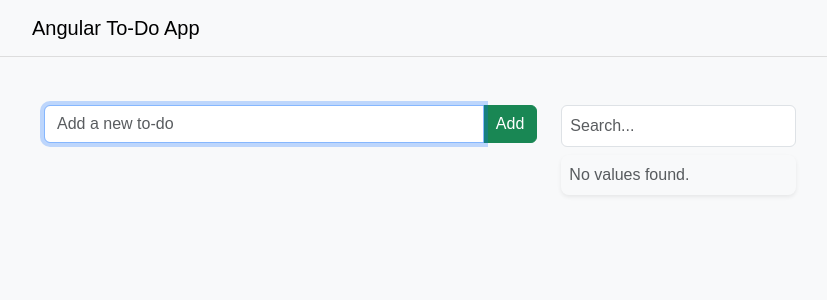
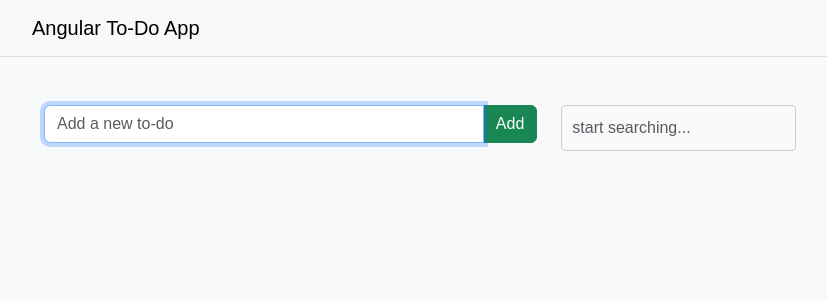
Before and after one commit to DevSatyaEva/angular-todo, an Angular app: page /todo in a window 1280 px wide. Shown: the top 300 px of the page, without its empty margins (220-1047 px from the left). Built offline with nearby package versions, Linux system fonts and the light colour scheme.

Commit message:
Some Update

```diff
--- a/src/app/features/todo/components/todo-dropdown/todo-dropdown.component.html
+++ b/src/app/features/todo/components/todo-dropdown/todo-dropdown.component.html
@@ -1,15 +1,30 @@
 <div class="dropdown-wrapper">
-  <!-- Search Input -->
-  <input
-    id="dropdownInput"
-    type="text"
-    [formControl]="searchControl"
-    placeholder="Search..."
-    class="form-control"
-    (keydown)="onKeyDown($event)"
-    (focus)="onFocus()"
-    (input)="onInputChange()"
-  />
+  <!-- Input Wrapper -->
+  <div class="input-wrapper">
+    <!-- Selected Value (Read-Only) -->
+    <input
+      *ngIf="!isEditing"
+      id="selectedValueInput"
+      type="text"
+      [value]="selectedValue"
+      class="form-control selected-value"
+      readonly
+      placeholder="start searching..."
+      (focus)="startEditing()"
+    />
+
+    <!-- Search Input (Editable) -->
+    <input
+      *ngIf="isEditing"
+      id="searchInput"
+      type="text"
+      [formControl]="searchControl"
+      class="form-control search-input"
+      placeholder="start searching..."
+      (blur)="onBlur()"
+      (keydown)="onKeyDown($event)"
+    />
+  </div>
 
   <!-- Dropdown Menu -->
   <ul *ngIf="filteredOptions.length > 0" class="dropdown-menu">
@@ -23,11 +38,11 @@
     </li>
   </ul>
 
+  <!-- No Results Found -->
   <div
-    *ngIf="filteredOptions.length === 0"
+    *ngIf="filteredOptions.length === 0 && searchControl.value"
     class="dropdown-item-text text-muted my-2 shadow-sm rounded-3 mx-auto p-2"
   >
     No values found.
   </div>
-  <!-- No Results -->
 </div>
--- a/src/app/features/todo/components/todo-dropdown/todo-dropdown.component.scss
+++ b/src/app/features/todo/components/todo-dropdown/todo-dropdown.component.scss
@@ -1,15 +1,38 @@
 .dropdown-wrapper {
+  position: relative;
+  width: 100%;
+}
+
+.input-wrapper {
   position: relative;
   width: 100%;
 }
 
 input.form-control {
   width: 100%;
-  padding: 8px;
+  padding: 10px;
+  border-radius: 4px;
+  border: 1px solid #ccc;
+  outline: none;
+  box-shadow: none;
+  transition: border-color 0.3s ease;
+}
+
+input.form-control.selected-value {
+  background-color: #f8f9fa;
+  cursor: pointer;
+}
+
+input.form-control.search-input {
+  background-color: #fff;
+}
+
+input.form-control:focus {
+  border-color: #7b94b9;
 }
 
 ul.dropdown-menu {
-  display: block !important;
+  display: block;
   position: absolute;
   top: calc(100% + 5px);
   left: 0;
@@ -20,14 +43,27 @@ ul.dropdown-menu {
   background: #fff;
   border: 1px solid #ddd;
   border-radius: 4px;
+  margin-top: 5px;
+  padding: 0;
 }
 
 li.dropdown-item {
-  padding: 8px;
+  padding: 10px;
   cursor: pointer;
+  transition: background-color 0.3s ease, color 0.3s ease;
 }
 
+li.dropdown-item:hover,
 li.dropdown-item.active {
-  background-color: #8396aa;
-  color: white;
+  background-color: #7b94b9;
+  color: #fff;
 }
+
+.dropdown-item-text {
+  text-align: center;
+  color: #999;
+  padding: 8px;
+  font-size: 0.9rem;
+  background-color: #f8f9fa;
+  border-radius: 4px;
+}
--- a/src/app/features/todo/components/todo-dropdown/todo-dropdown.component.ts
+++ b/src/app/features/todo/components/todo-dropdown/todo-dropdown.component.ts
@@ -7,48 +7,54 @@ import { FormControl } from '@angular/forms';
   styleUrls: ['./todo-dropdown.component.scss'],
 })
 export class TodoDropdownComponent implements OnInit {
-  @Input() options: string[] = []; // List of dropdown options from parent todo component
-  @Output() itemSelected = new EventEmitter<string>(); // Emit selected item
+  @Input() options: string[] = [];
+  @Output() itemSelected = new EventEmitter<string>();
 
-  searchControl = new FormControl(''); // Reactive search input FormControl
-  filteredOptions: string[] = []; // Filtered options for the dropdown
-
-  selectedIndex = 0; // Track keyboard navigation
-  selectedValue: string | null = null; // Store the currently selected value
+  searchControl = new FormControl('');
+  filteredOptions: string[] = [];
+  selectedIndex = 0;
+  selectedValue: string | null = null;
+  isEditing = false;
 
   ngOnInit() {
-    console.log('Dropdown options received:', this.options);
-    // Initialize the dropdown with all options visible
     this.filteredOptions = [];
-
-    // Filter options based on search input
     this.searchControl.valueChanges.subscribe((searchText) => {
-      this.filterOptions(searchText);
+      if (this.isEditing) {
+        this.filterOptions(searchText || '');
+      }
     });
   }
 
-  filterOptions(searchText: string | null) {
+  filterOptions(searchText: string) {
     if (searchText) {
       this.filteredOptions = this.options.filter((option) =>
         option.toLowerCase().includes(searchText.toLowerCase())
       );
+    } else if (this.selectedValue) {
+      // If search text is empty, show the selected value
+      this.filteredOptions = [this.selectedValue];
     } else {
-      this.filteredOptions = this.selectedValue ? [this.selectedValue] : []; // Keep selected value if no search
+      this.filteredOptions = [];
     }
-    console.log('Filtered options:', this.filteredOptions); // Debug log
-    this.selectedIndex = 0; // Reset index when filtering
+    this.selectedIndex = 0;
   }
 
-  // Handle item selection
-  onSelect(option: string) {
-    this.selectedValue = option; // Store the selected value
-    this.itemSelected.emit(option); // Emit selected value to parent
-    this.searchControl.setValue(option, { emitEvent: false }); // Set selected value in input without triggering the subscription
-    this.filteredOptions = []; // Close the dropdown after selection
-    this.setCursorAtStart(); // Set the cursor at the start
+  startEditing() {
+    this.isEditing = true;
+    this.searchControl.setValue('');
+    setTimeout(() => {
+      const input = document.getElementById('searchInput') as HTMLInputElement;
+      input?.focus();
+    }, 0);
   }
 
-  // Handle keyboard events for navigation  (ArrowUp, ArrowDown, Enter)
+  onBlur() {
+    if (!this.searchControl.value) {
+      this.isEditing = false;
+      this.filteredOptions = [];
+    }
+  }
+
   onKeyDown(event: KeyboardEvent) {
     if (event.key === 'ArrowDown') {
       this.selectedIndex = Math.min(
@@ -62,32 +68,16 @@ export class TodoDropdownComponent implements OnInit {
     }
   }
 
-  setCursorAtStart() {
-    // Using setTimeout to ensure the DOM is updated before focusing
-    setTimeout(() => {
-      const inputElement = document.getElementById(
-        'dropdownInput'
-      ) as HTMLInputElement;
-      if (inputElement) {
-        inputElement.setSelectionRange(0, 0); // Set cursor position at the start
-        inputElement.focus(); // Focus the input
-      }
-    }, 0);
+  onSelect(option: string) {
+    this.selectedValue = option;
+    this.itemSelected.emit(option);
+    this.isEditing = false;
+    this.filteredOptions = [option];
   }
 
-  // Triggered when input field is focused
-  onFocus() {
+  resetToSelectedValue() {
     if (!this.searchControl.value && this.selectedValue) {
-      // Restore selected value if search is empty
-      this.searchControl.setValue(this.selectedValue);
-    }
-    this.setCursorAtStart(); // Ensure the cursor is at the start
-  }
-
-  // Handle input change and reset selected value if user starts searching
-  onInputChange() {
-    if (this.searchControl.value) {
-      this.selectedValue = null; // Clear the selected value when typing
+      this.searchControl.setValue('');
     }
   }
 }
```
